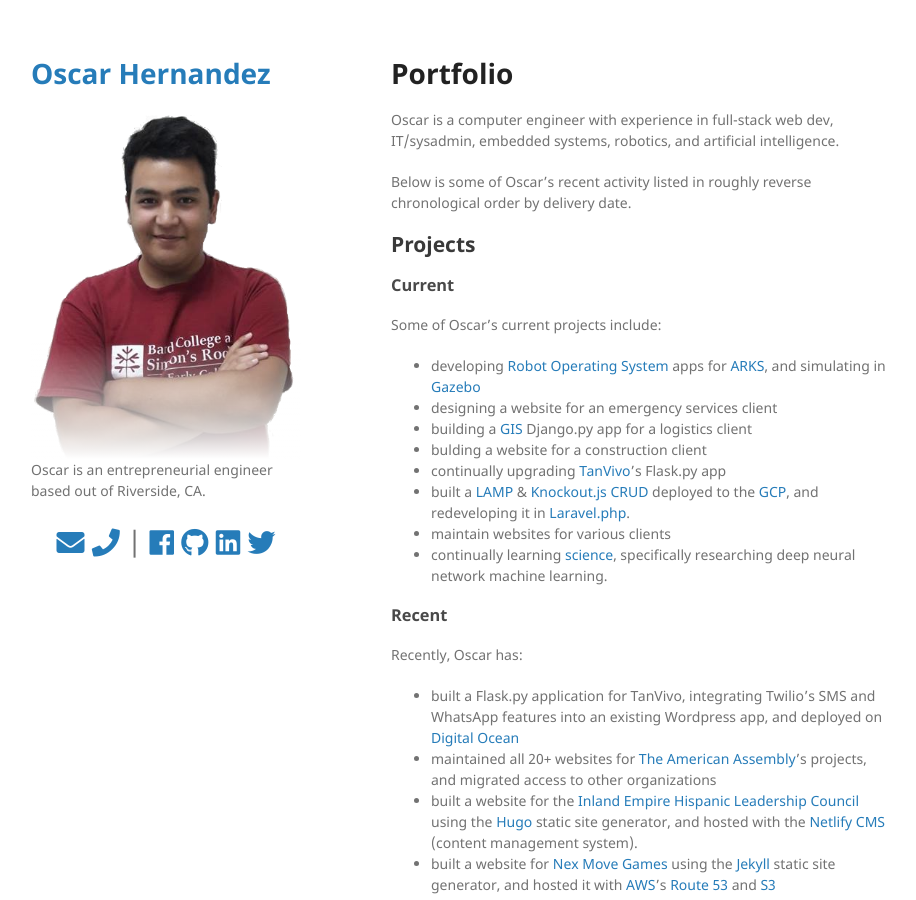
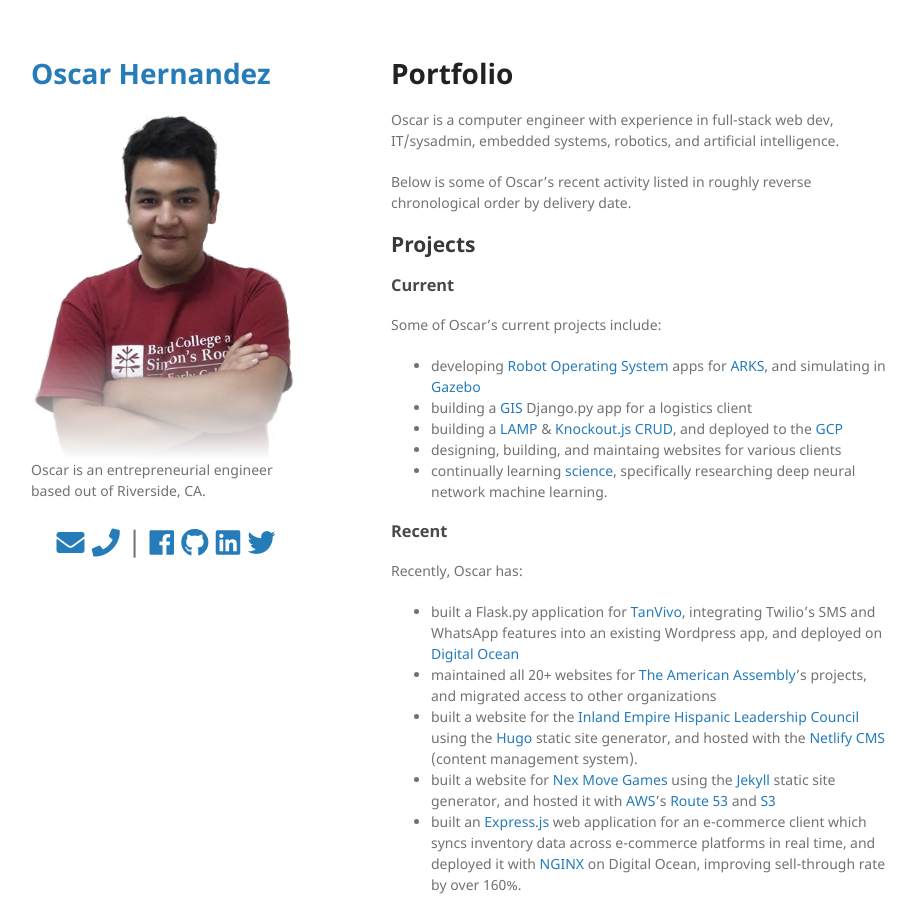
Before and after one commit to mathemonads/mathemonads.github.io, a Jekyll site: the page built from portfolio/index.md, in a window 1280 px wide and 900 px high. Shown: the whole window, without its empty margins (179-1095 px from the left). Built offline with Jekyll 4.4.1, drawn with Linux system fonts in a browser that asks for light colours; nearby versions of some CDN libraries.

Commit message:
update blog and portfolio

```diff
--- a/portfolio/index.md
+++ b/portfolio/index.md
@@ -14,17 +14,14 @@ Below is some of Oscar's recent activity listed in roughly reverse chronological
 
 Some of Oscar's current projects include:
 - developing [Robot Operating System](https://wiki.ros.org/) apps for [ARKS](https://arks.tech/), and simulating in [Gazebo](http://gazebosim.org/ "Gazebo")
-- designing a website for an emergency services client
-- building a [GIS](https://en.wikipedia.org/wiki/Geographic_information_system "Geopgraphic information system") Django.py app for a logistics client
-- bulding a website for a construction client
-- continually upgrading [TanVivo](https://tanvivo.com/)'s Flask.py app
-- built a [LAMP](https://en.wikipedia.org/wiki/LAMP_%28software_bundle%29 "Linux Apache MySQL PHP") & [Knockout.js](https://knockoutjs.com/) [CRUD](https://en.wikipedia.org/wiki/Create%2C_read%2C_update_and_delete "Create, read, update, and delete") deployed to the [GCP](https://cloud.google.com/ "Google Cloud Platform"), and redeveloping it in [Laravel.php](https://laravel.com/).
-- maintain websites for various clients
+- building a [GIS](https://en.wikipedia.org/wiki/Geographic_information_system "Geographic information system") Django.py app for a logistics client
+- building a [LAMP](https://en.wikipedia.org/wiki/LAMP_%28software_bundle%29 "Linux Apache MySQL PHP") & [Knockout.js](https://knockoutjs.com/) [CRUD](https://en.wikipedia.org/wiki/Create%2C_read%2C_update_and_delete "Create, read, update, and delete"), and deployed to the [GCP](https://cloud.google.com/ "Google Cloud Platform")
+- designing, building, and maintaing websites for various clients
 - continually learning [science](/blog/science), specifically researching deep neural network machine learning.
 
 ### Recent
 Recently, Oscar has:
-- built a Flask.py application for TanVivo, integrating Twilio's SMS and WhatsApp features into an existing Wordpress app, and deployed on [Digital Ocean](https://www.digitalocean.com/ "Digital Ocean: Cloud Computing, Simplicity at Scale")
+- built a Flask.py application for [TanVivo](https://tanvivo.com/), integrating Twilio's SMS and WhatsApp features into an existing Wordpress app, and deployed on [Digital Ocean](https://www.digitalocean.com/ "Digital Ocean: Cloud Computing, Simplicity at Scale")
 - maintained all 20+ websites for [The American Assembly](https://americanassembly.org/)'s projects, and migrated access to other organizations
 - built a website for the [Inland Empire Hispanic Leadership Council](http://iehlc.org "Inland Empire Hispanic Leadership Council") using the [Hugo](https://gohugo.io/ "Hugo") static site generator, and hosted with the [Netlify CMS](https://www.netlifycms.org/ "Netlify CMS") (content management system).
 - built a website for [Nex Move Games](http://www.nexmovegames.com "Nex Move Games") using the [Jekyll](https://jekyllrb.com/ "Jekyll") static site generator, and hosted it with [AWS](https://aws.amazon.com/)'s [Route 53](https://aws.amazon.com/route53/) and [S3](https://aws.amazon.com/s3/)
```
Also changed, not shown: blog/now.md (+1 -0 lines).
